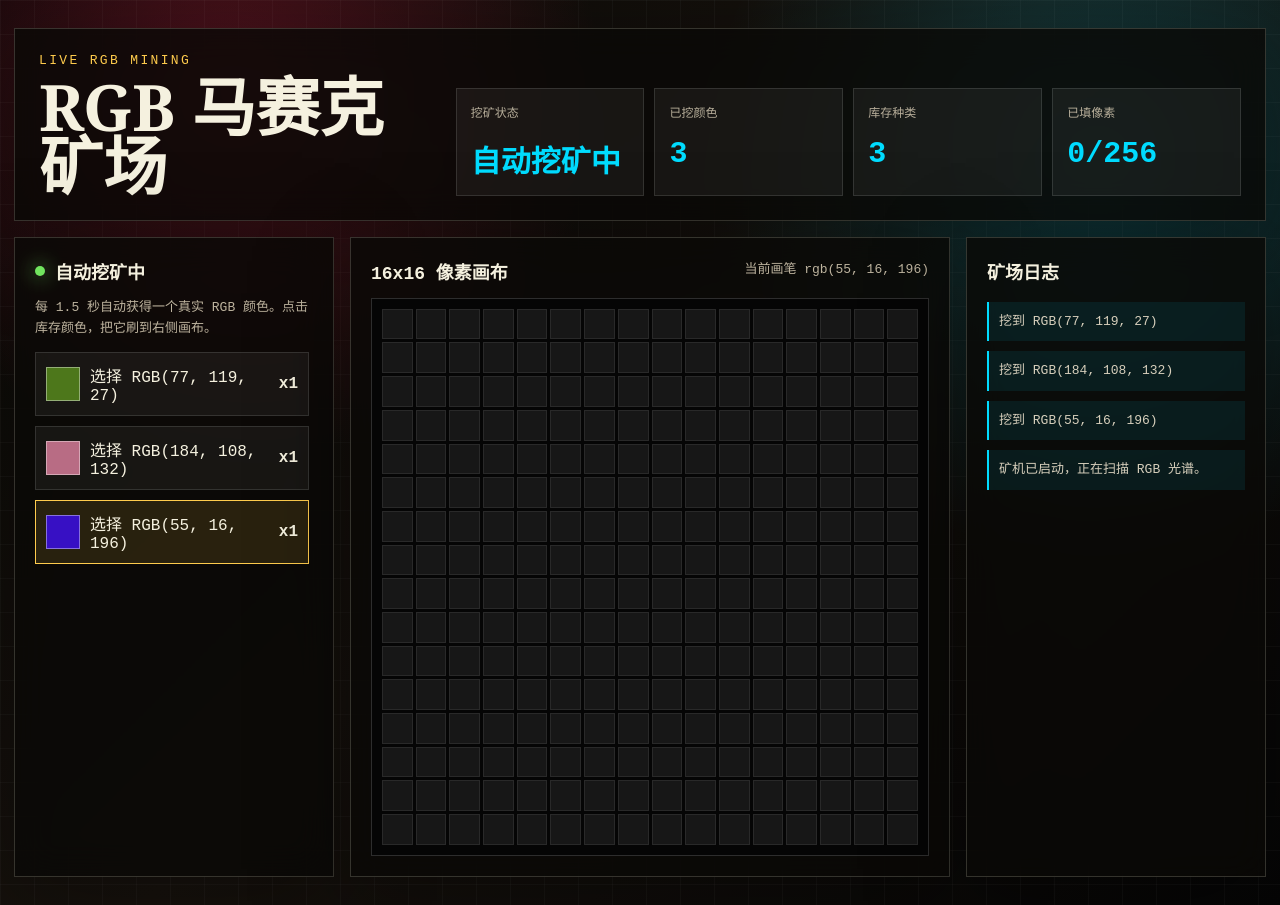
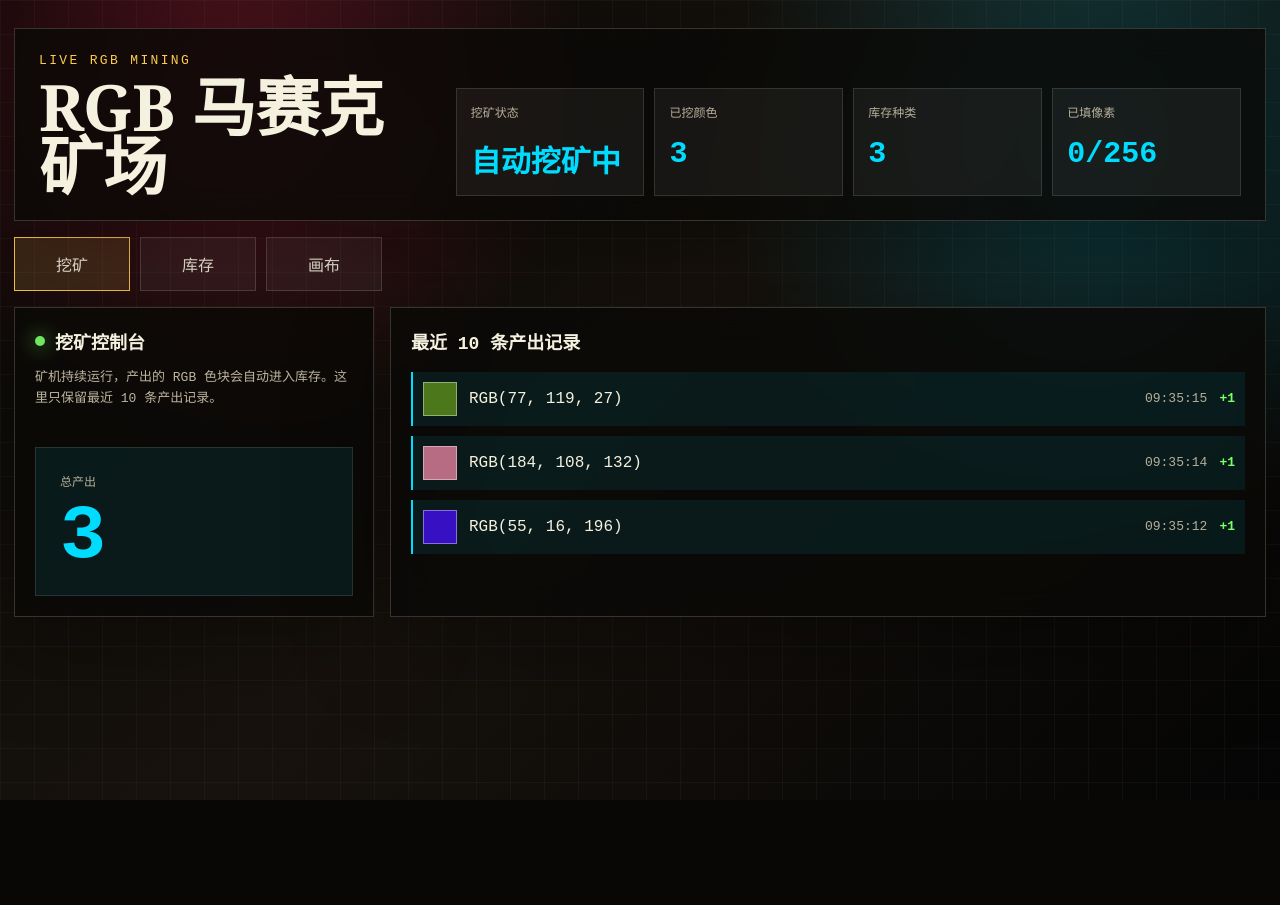
Before and after one commit to ml1027175683/MskGames, a React (Vite) app: page / in a window 1280 px wide. After the commit the page ends 800 px from the top, so only its background shows below. Built offline with nearby package versions, Linux system fonts and the light colour scheme.

Commit message:
游戏内容分栏

```diff
--- a/src/App.tsx
+++ b/src/App.tsx
@@ -6,32 +6,64 @@ const canvasSize = 16;
 const pixelCount = canvasSize * canvasSize;
 const miningIntervalMs = 1500;
 
+type Page = 'mining' | 'inventory' | 'canvas';
+
+type MiningRecord = {
+  id: string;
+  color: RgbColor;
+  createdAt: number;
+};
+
+type MosaicWork = {
+  id: string;
+  status: 'draft' | 'certified' | 'archived';
+  width: number;
+  height: number;
+  pixels: Array<RgbColor | null>;
+  updatedAt: number;
+  archivedKey?: string;
+};
+
+const pageLabels: Record<Page, string> = {
+  mining: '挖矿',
+  inventory: '库存',
+  canvas: '画布'
+};
+
 function App() {
+  const [activePage, setActivePage] = useState<Page>('mining');
   const [inventory, setInventory] = useState<ColorStack[]>([]);
   const [selectedColor, setSelectedColor] = useState<RgbColor | null>(null);
-  const [pixels, setPixels] = useState<Array<RgbColor | null>>(() => Array(pixelCount).fill(null));
   const [minedCount, setMinedCount] = useState(0);
-  const [log, setLog] = useState<string[]>(['矿机已启动，正在扫描 RGB 光谱。']);
+  const [miningRecords, setMiningRecords] = useState<MiningRecord[]>([]);
+  const [currentDraft, setCurrentDraft] = useState<MosaicWork>(() => createEmptyDraft());
+  const [message, setMessage] = useState('矿机已启动，正在扫描 RGB 光谱。');
 
   useEffect(() => {
     const interval = window.setInterval(() => {
       const color = createRandomColor();
+      const record: MiningRecord = {
+        id: `${Date.now()}-${Math.random()}`,
+        color,
+        createdAt: Date.now()
+      };
 
       setInventory((current) => addColorToInventory(current, color));
       setSelectedColor((current) => current ?? color);
       setMinedCount((current) => current + 1);
-      pushLog(setLog, `挖到 RGB(${color.r}, ${color.g}, ${color.b})`);
+      setMiningRecords((current) => [record, ...current].slice(0, 10));
+      setMessage(`挖到 RGB(${color.r}, ${color.g}, ${color.b})`);
     }, miningIntervalMs);
 
     return () => window.clearInterval(interval);
   }, []);
 
   const colorKinds = inventory.filter((item) => item.quantity > 0).length;
-  const filledPixels = pixels.filter(Boolean).length;
+  const filledPixels = currentDraft.pixels.filter(Boolean).length;
 
   function fillPixel(index: number) {
     if (!selectedColor) {
-      pushLog(setLog, '请先选择一个库存颜色。');
+      setMessage('请先选择一个库存颜色。');
       return;
     }
 
@@ -39,17 +71,21 @@ function App() {
     const selectedStack = inventory.find((item) => colorKey(item.color) === selectedKey);
 
     if (!selectedStack || selectedStack.quantity <= 0) {
-      pushLog(setLog, '库存不足，等待矿机产出更多颜色。');
+      setMessage('库存不足，等待矿机产出更多颜色。');
       return;
     }
 
-    setPixels((current) => current.map((pixel, pixelIndex) => (pixelIndex === index ? selectedColor : pixel)));
+    setCurrentDraft((current) => ({
+      ...current,
+      pixels: current.pixels.map((pixel, pixelIndex) => (pixelIndex === index ? selectedColor : pixel)),
+      updatedAt: Date.now()
+    }));
     setInventory((current) =>
       current.map((item) =>
         colorKey(item.color) === selectedKey ? { ...item, quantity: item.quantity - 1 } : item
       )
     );
-    pushLog(setLog, `像素 #${index + 1} 已填充，库存已消耗 1 个颜色。`);
+    setMessage(`像素 #${index + 1} 已填充，已自动保存到待鉴定作品。`);
   }
 
   return (
@@ -68,14 +104,175 @@ function App() {
         </div>
       </section>
 
-      <section className="game-layout">
-        <aside className="panel mining-panel" aria-label="挖矿和库存">
+      <nav className="page-tabs" aria-label="页面导航">
+        {(Object.keys(pageLabels) as Page[]).map((page) => (
+          <button
+            className={activePage === page ? 'active' : ''}
+            key={page}
+            onClick={() => setActivePage(page)}
+            type="button"
+          >
+            {pageLabels[page]}
+          </button>
+        ))}
+      </nav>
+
+      {activePage === 'mining' && <MiningPage minedCount={minedCount} records={miningRecords} />}
+      {activePage === 'inventory' && (
+        <InventoryPage
+          currentDraft={currentDraft}
+          inventory={inventory}
+          onContinueDraft={() => setActivePage('canvas')}
+          onSelectColor={setSelectedColor}
+          selectedColor={selectedColor}
+        />
+      )}
+      {activePage === 'canvas' && (
+        <CanvasPage
+          currentDraft={currentDraft}
+          inventory={inventory}
+          message={message}
+          onFillPixel={fillPixel}
+          onSelectColor={setSelectedColor}
+          selectedColor={selectedColor}
+        />
+      )}
+    </main>
+  );
+}
+
+function MiningPage({ minedCount, records }: { minedCount: number; records: MiningRecord[] }) {
+  return (
+    <section className="page-grid mining-page">
+      <article className="panel mining-console">
         <div className="panel-heading">
           <span className="pulse" aria-hidden="true" />
-            <h2>自动挖矿中</h2>
+          <h2>挖矿控制台</h2>
         </div>
-          <p className="panel-copy">每 {miningIntervalMs / 1000} 秒自动获得一个真实 RGB 颜色。点击库存颜色，把它刷到右侧画布。</p>
+        <p className="panel-copy">矿机持续运行，产出的 RGB 色块会自动进入库存。这里只保留最近 10 条产出记录。</p>
+        <div className="console-meter">
+          <span>总产出</span>
+          <strong>{minedCount}</strong>
+        </div>
+      </article>
 
+      <article className="panel records-panel">
+        <h2>最近 10 条产出记录</h2>
+        {records.length === 0 ? (
+          <p className="empty-state">等待第一条 RGB 产出...</p>
+        ) : (
+          <ol className="record-list">
+            {records.map((record) => (
+              <li key={record.id}>
+                <span className="swatch" style={{ background: formatRgb(record.color) }} />
+                <span>RGB({record.color.r}, {record.color.g}, {record.color.b})</span>
+                <time>{formatTime(record.createdAt)}</time>
+                <strong>+1</strong>
+              </li>
+            ))}
+          </ol>
+        )}
+      </article>
+    </section>
+  );
+}
+
+function InventoryPage({
+  currentDraft,
+  inventory,
+  onContinueDraft,
+  onSelectColor,
+  selectedColor
+}: {
+  currentDraft: MosaicWork;
+  inventory: ColorStack[];
+  onContinueDraft: () => void;
+  onSelectColor: (color: RgbColor) => void;
+  selectedColor: RgbColor | null;
+}) {
+  return (
+    <section className="inventory-page">
+      <article className="panel">
+        <h2>色块库存</h2>
+        <ColorInventory inventory={inventory} onSelectColor={onSelectColor} selectedColor={selectedColor} />
+      </article>
+
+      <article className="panel mosaic-library">
+        <h2>马赛克作品库</h2>
+        <div className="mosaic-columns">
+          <MosaicColumn title="待鉴定">
+            <DraftCard currentDraft={currentDraft} onContinueDraft={onContinueDraft} />
+          </MosaicColumn>
+          <MosaicColumn title="已鉴定">
+            <p className="empty-state">暂无已鉴定作品。</p>
+          </MosaicColumn>
+          <MosaicColumn title="已归档">
+            <p className="empty-state">归档后会显示 msk://asset/&lt;密钥&gt;。</p>
+          </MosaicColumn>
+        </div>
+      </article>
+    </section>
+  );
+}
+
+function CanvasPage({
+  currentDraft,
+  inventory,
+  message,
+  onFillPixel,
+  onSelectColor,
+  selectedColor
+}: {
+  currentDraft: MosaicWork;
+  inventory: ColorStack[];
+  message: string;
+  onFillPixel: (index: number) => void;
+  onSelectColor: (color: RgbColor) => void;
+  selectedColor: RgbColor | null;
+}) {
+  return (
+    <section className="canvas-layout">
+      <aside className="panel">
+        <h2>可用色块</h2>
+        <p className="panel-copy">选择颜色后点击画布。每次填色都会自动保存为待鉴定作品。</p>
+        <ColorInventory inventory={inventory} onSelectColor={onSelectColor} selectedColor={selectedColor} />
+      </aside>
+
+      <section className="canvas-panel panel">
+        <div className="panel-heading split-heading">
+          <h2>16x16 像素画布</h2>
+          <span>{selectedColor ? `当前画笔 ${formatRgb(selectedColor)}` : '未选择颜色'}</span>
+        </div>
+
+        <div className="pixel-canvas" aria-label="16x16 像素画布">
+          {currentDraft.pixels.map((pixel, index) => (
+            <button
+              aria-label={pixel ? `已填充 ${formatRgb(pixel)}` : `空像素 ${index + 1}`}
+              className="pixel"
+              key={index}
+              onClick={() => onFillPixel(index)}
+              style={{ background: pixel ? formatRgb(pixel) : undefined }}
+              type="button"
+            />
+          ))}
+        </div>
+
+        <p className="autosave-message">{message}</p>
+      </section>
+    </section>
+  );
+}
+
+function ColorInventory({
+  inventory,
+  onSelectColor,
+  selectedColor
+}: {
+  inventory: ColorStack[];
+  onSelectColor: (color: RgbColor) => void;
+  selectedColor: RgbColor | null;
+}) {
+  return (
     <div className="inventory" aria-label="颜色库存">
       {inventory.length === 0 ? (
         <p className="empty-state">正在等待第一块颜色矿石...</p>
@@ -89,7 +286,7 @@ function App() {
               className={`inventory-item${isSelected ? ' selected' : ''}`}
               disabled={item.quantity <= 0}
               key={colorKey(item.color)}
-                    onClick={() => setSelectedColor(item.color)}
+              onClick={() => onSelectColor(item.color)}
               type="button"
             >
               <span className="swatch" style={{ background: rgb }} />
@@ -100,38 +297,32 @@ function App() {
         })
       )}
     </div>
-        </aside>
+  );
+}
 
-        <section className="canvas-panel panel">
-          <div className="panel-heading split-heading">
-            <h2>16x16 像素画布</h2>
-            <span>{selectedColor ? `当前画笔 ${formatRgb(selectedColor)}` : '未选择颜色'}</span>
-          </div>
+function MosaicColumn({ children, title }: { children: React.ReactNode; title: string }) {
+  return (
+    <section className="mosaic-column">
+      <h3>{title}</h3>
+      {children}
+    </section>
+  );
+}
 
-          <div className="pixel-canvas" aria-label="16x16 像素画布">
-            {pixels.map((pixel, index) => (
-              <button
-                aria-label={pixel ? `已填充 ${formatRgb(pixel)}` : `空像素 ${index + 1}`}
-                className="pixel"
-                key={index}
-                onClick={() => fillPixel(index)}
-                style={{ background: pixel ? formatRgb(pixel) : undefined }}
-                type="button"
-              />
+function DraftCard({ currentDraft, onContinueDraft }: { currentDraft: MosaicWork; onContinueDraft: () => void }) {
+  const filledPixels = currentDraft.pixels.filter(Boolean).length;
+
+  return (
+    <article className="draft-card">
+      <div className="mosaic-preview" aria-hidden="true">
+        {currentDraft.pixels.slice(0, 64).map((pixel, index) => (
+          <span key={index} style={{ background: pixel ? formatRgb(pixel) : undefined }} />
         ))}
       </div>
-        </section>
-
-        <aside className="panel log-panel" aria-label="操作日志">
-          <h2>矿场日志</h2>
-          <ol>
-            {log.map((item, index) => (
-              <li key={`${item}-${index}`}>{item}</li>
-            ))}
-          </ol>
-        </aside>
-      </section>
-    </main>
+      <strong>当前待鉴定作品</strong>
+      <span>{filledPixels}/{pixelCount} 像素已填色</span>
+      <button onClick={onContinueDraft} type="button">继续创作</button>
+    </article>
   );
 }
 
@@ -142,6 +333,17 @@ function StatusItem({ label, value }: { label: string; value: string }) {
       <strong>{value}</strong>
     </article>
   );
+}
+
+function createEmptyDraft(): MosaicWork {
+  return {
+    id: 'current-draft',
+    status: 'draft',
+    width: canvasSize,
+    height: canvasSize,
+    pixels: Array(pixelCount).fill(null),
+    updatedAt: Date.now()
+  };
 }
 
 function addColorToInventory(inventory: ColorStack[], color: RgbColor): ColorStack[] {
@@ -175,8 +377,12 @@ function formatRgb(color: RgbColor): string {
   return `rgb(${color.r}, ${color.g}, ${color.b})`;
 }
 
-function pushLog(setLog: (updater: (current: string[]) => string[]) => void, message: string) {
-  setLog((current) => [message, ...current].slice(0, 8));
+function formatTime(timestamp: number): string {
+  return new Intl.DateTimeFormat('zh-CN', {
+    hour: '2-digit',
+    minute: '2-digit',
+    second: '2-digit'
+  }).format(timestamp);
 }
 
 export default App;
--- a/src/styles.css
+++ b/src/styles.css
@@ -99,15 +99,70 @@ h2 {
   font-size: clamp(20px, 2.4vw, 30px);
 }
 
-.game-layout {
+.page-tabs {
+  display: flex;
+  gap: 10px;
+  margin-top: 16px;
+}
+
+.page-tabs button {
+  min-width: 116px;
+  padding: 14px 20px;
+  border: 1px solid rgba(245, 241, 223, 0.18);
+  color: #f5f1df;
+  background: rgba(255, 255, 255, 0.05);
+  cursor: pointer;
+}
+
+.page-tabs button:hover,
+.page-tabs button.active {
+  border-color: #ffcc4d;
+  background: rgba(255, 204, 77, 0.14);
+}
+
+.page-grid,
+.inventory-page,
+.canvas-layout {
   display: grid;
-  grid-template-columns: 320px minmax(360px, 1fr) 300px;
   gap: 16px;
   margin-top: 16px;
 }
 
+.mining-page {
+  grid-template-columns: 360px minmax(0, 1fr);
+}
+
+.inventory-page {
+  grid-template-columns: 360px minmax(0, 1fr);
+}
+
+.canvas-layout {
+  grid-template-columns: 360px minmax(420px, 1fr);
+}
+
 .panel {
   padding: 20px;
+}
+
+.console-meter {
+  margin-top: 38px;
+  padding: 24px;
+  border: 1px solid rgba(255, 255, 255, 0.12);
+  background: rgba(0, 220, 255, 0.08);
+}
+
+.console-meter span {
+  display: block;
+  color: #b8af9b;
+  font-size: 12px;
+}
+
+.console-meter strong {
+  display: block;
+  margin-top: 12px;
+  color: #00dcff;
+  font-size: clamp(48px, 6vw, 92px);
+  line-height: 0.9;
 }
 
 .panel-heading {
@@ -173,9 +228,38 @@ h2 {
 }
 
 .swatch {
+  display: inline-block;
   width: 34px;
   height: 34px;
   border: 1px solid rgba(255, 255, 255, 0.4);
+}
+
+.record-list {
+  display: grid;
+  gap: 10px;
+  margin: 18px 0 0;
+  padding: 0;
+  list-style: none;
+}
+
+.record-list li {
+  display: grid;
+  grid-template-columns: 34px 1fr auto auto;
+  gap: 12px;
+  align-items: center;
+  padding: 10px;
+  border-left: 2px solid #00dcff;
+  background: rgba(0, 220, 255, 0.08);
+}
+
+.record-list time,
+.record-list strong {
+  color: #b8af9b;
+  font-size: 13px;
+}
+
+.record-list strong {
+  color: #7dff69;
 }
 
 .canvas-panel {
@@ -202,6 +286,74 @@ h2 {
 .pixel:hover {
   border-color: #ffcc4d;
   transform: scale(1.08);
+}
+
+.mosaic-library h2 {
+  margin-bottom: 18px;
+}
+
+.mosaic-columns {
+  display: grid;
+  grid-template-columns: repeat(3, minmax(0, 1fr));
+  gap: 14px;
+}
+
+.mosaic-column {
+  min-height: 260px;
+  padding: 14px;
+  border: 1px solid rgba(255, 255, 255, 0.12);
+  background: rgba(255, 255, 255, 0.04);
+}
+
+.mosaic-column h3 {
+  margin: 0 0 14px;
+  color: #ffcc4d;
+  font-size: 15px;
+}
+
+.draft-card {
+  display: grid;
+  gap: 12px;
+}
+
+.draft-card strong,
+.draft-card span {
+  display: block;
+}
+
+.draft-card span {
+  color: #b8af9b;
+  font-size: 13px;
+}
+
+.draft-card button {
+  padding: 10px 12px;
+  border: 1px solid #00dcff;
+  color: #f5f1df;
+  background: rgba(0, 220, 255, 0.1);
+  cursor: pointer;
+}
+
+.mosaic-preview {
+  display: grid;
+  grid-template-columns: repeat(8, 1fr);
+  gap: 2px;
+  width: 100%;
+  max-width: 180px;
+  padding: 8px;
+  border: 1px solid rgba(255, 255, 255, 0.14);
+  background: #050505;
+}
+
+.mosaic-preview span {
+  aspect-ratio: 1;
+  background: #171717;
+}
+
+.autosave-message {
+  margin: 14px 0 0;
+  color: #7dff69;
+  font-size: 13px;
 }
 
 .log-panel ol {
@@ -233,7 +385,10 @@ h2 {
 
 @media (max-width: 1080px) {
   .status-bar,
-  .game-layout {
+  .page-grid,
+  .inventory-page,
+  .canvas-layout,
+  .mosaic-columns {
     grid-template-columns: 1fr;
   }
 }
@@ -246,6 +401,16 @@ h2 {
 
   .status-grid {
     grid-template-columns: repeat(2, minmax(0, 1fr));
+  }
+
+  .page-tabs {
+    display: grid;
+    grid-template-columns: repeat(3, 1fr);
+  }
+
+  .page-tabs button {
+    min-width: 0;
+    padding: 12px 8px;
   }
 
   .panel,
```
Also changed, not shown: 1 other file (tests, documents, lock files or other folders). Lines whose indentation alone changed are shown as unchanged.
